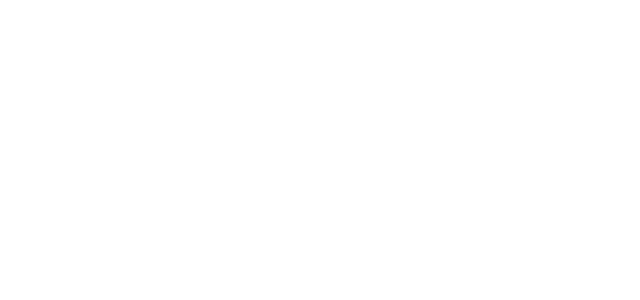
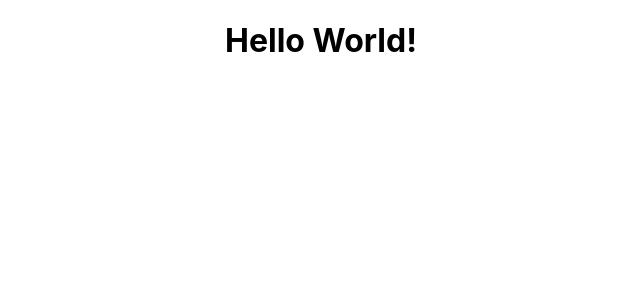
Before and after one commit to Pocket/curation-tools-frontend, a React (Create React App) app: page / in a window 1280 px wide. Shown: the top 300 px of the page, without its empty margins (319-959 px from the left). Built offline with nearby package versions, Linux system fonts and the light colour scheme.

Commit message:
Added a demo of the component in App.tsx

```diff
--- a/src/App.tsx
+++ b/src/App.tsx
@@ -1,11 +1,14 @@
-import React from 'react';
-import logo from './logo.svg';
-import './App.css';
+import React from "react";
+import logo from "./logo.svg";
+import "./App.css";
+import { MainContentWrapper } from "./components/MainContentWrapper/MainContentWrapper";
 
 function App() {
   return (
     <div className="App">
-      { /* your component goes here to test the rendering! */ }
+      <MainContentWrapper>
+        <h1>Hello World!</h1>
+      </MainContentWrapper>
     </div>
   );
 }
```
Also changed, not shown: 1 other file (tests, documents, lock files or other folders).
